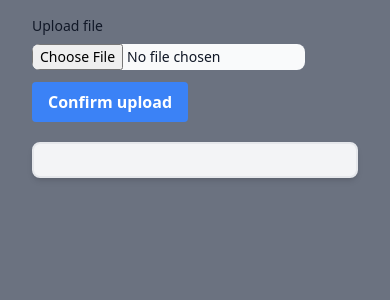
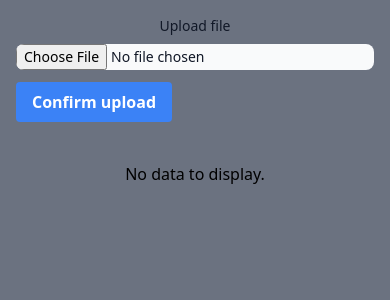
Before and after one commit to tiagorahal/sales, a Next.js app: page / in a window 390 px wide. Shown: the top 300 px of the page. Built offline with nearby package versions, Linux system fonts and the light colour scheme.

Commit message:
Add style to the table, do the minimun treatment of data, make responsive

```diff
--- a/src/pages/index.tsx
+++ b/src/pages/index.tsx
@@ -3,6 +3,7 @@ import { useState, useRef } from "react";
 const Home = () => {
   const [text, setText] = useState<string[]>([]);
   const [submitted, setSubmitted] = useState(false);
+  const [loading, setLoading] = useState(false);
   const fileInputRef = useRef<HTMLInputElement>(null);
 
   const handleUpload = async (e: React.ChangeEvent<HTMLInputElement>) => {
@@ -15,7 +16,7 @@ const Home = () => {
             const type = line.substring(0, 1);
             const date = line.substring(1, 26);
             const product = line.substring(26, 56);
-            const value = line.substring(56, 66);
+            const value = line.substring(56, 66).trim().replace(/^0+/, '');
             const salesperson = line.substring(66, 86);
             console.log(type, date, product, value, salesperson);
             return { type, date, product, value, salesperson };
@@ -33,42 +34,48 @@ const Home = () => {
 
   const handleConfirm = async () => {
     try {
+      setLoading(true);
       for (const line of text) {
-        const {type, date, product, value, salesperson} = JSON.parse(line);
-        const res = await fetch("https://644ad55ba8370fb32158e570.mockapi.io/sales/sales_info", {
+        const { type, date, product, value, salesperson } = JSON.parse(line);
+        const res = await fetch(
+          "https://644ad55ba8370fb32158e570.mockapi.io/sales/sales_info",
+          {
             method: "POST",
             headers: {
               "Content-Type": "application/json",
             },
             body: JSON.stringify({ type, date, product, value, salesperson }),
-        });
+          }
+        );
         console.log(await res.json());
       }
       setText([]);
       setSubmitted(true);
+      setLoading(false);
       if (fileInputRef.current) {
         fileInputRef.current.value = "";
       }
     } catch (error) {
       console.error(error);
+      setLoading(false);
     }
   };
 
   return (
     <div className="p-4">
       <label
-        className="block mb-2 mx-4 text-sm font-medium text-gray-900"
+        className="block mb-2 mx-auto sm:mx-4 text-sm font-medium text-gray-900 text-center sm:text-left"
         htmlFor="file_input"
       >
         Upload file
       </label>
       {submitted ? (
-        <p className="mb-2 mx-4 text-sm font-medium text-green-500">
+        <p className="mb-2 mx-auto sm:mx-4 text-sm font-medium text-green-500 text-center sm:text-left">
           File uploaded successfully!
         </p>
       ) : (
         <input
-          className="block max-w-[300px] mx-4 text-sm text-gray-900 rounded-lg cursor-pointer bg-gray-50 dark:text-gray-400 focus:outline-none dark:bg-gray-700 "
+          className="block w-full sm:max-w-md mx-auto sm:mx-4 text-sm text-gray-900 rounded-lg cursor-pointer bg-gray-50 dark:text-gray-400 focus:outline-none dark:bg-gray-700"
           type="file"
           id="file_input"
           onChange={handleUpload}
@@ -76,21 +83,46 @@ const Home = () => {
         />
       )}
       <button
-        className="bg-blue-500 mx-4 mt-3 hover:bg-blue-600 text-white font-bold py-2 px-4 rounded"
+        className="bg-blue-500 mx-auto sm:mx-4 mt-3 mb-5 hover:bg-blue-600 text-white font-bold py-2 px-4 rounded disabled:bg-gray-400"
+        disabled={loading}
         onClick={handleConfirm}
       >
-        Confirm upload
+        {loading ? "Uploading data..." : "Confirm upload"}
       </button>
-      <ul className="mx-4 mt-5 mb-8 p-4 bg-gray-100 rounded-lg shadow-md border-2">
-        {text &&
-          text.filter(Boolean).map((line, index) => {
+      {text && text.length > 0 ? (
+        <div className="overflow-x-auto mx-auto sm:mx-4">
+          <table className="table-auto w-full bg-white p-3 rounded-md shadow-lg">
+            <thead>
+              <tr>
+                <th className="p-2">Type</th>
+                <th>Date</th>
+                <th>Product</th>
+                <th>Value</th>
+                <th>Salesperson</th>
+              </tr>
+            </thead>
+            <tbody>
+              {text.map((line, index) => {
+                const { type, date, product, value, salesperson } =
+                  JSON.parse(line);
                 return (
-              <li className="my-2" key={index}>
-                {line}
-              </li>
+                  <tr key={index}>
+                    <td className="border px-4 py-2">{type}</td>
+                    <td className="border px-4 py-2">{date}</td>
+                    <td className="border px-4 py-2">{product}</td>
+                    <td className="border px-4 py-2">{value}</td>
+                    <td className="border px-4 py-2">{salesperson}</td>
+                  </tr>
                 );
               })}
-      </ul>
+            </tbody>
+          </table>
+        </div>
+      ) : (
+        <p className="mx-auto sm:mx-4 my-5 text-center sm:text-left">
+          No data to display.
+        </p>
+      )}
     </div>
   );
 };
```
Lines whose indentation alone changed are shown as unchanged.
